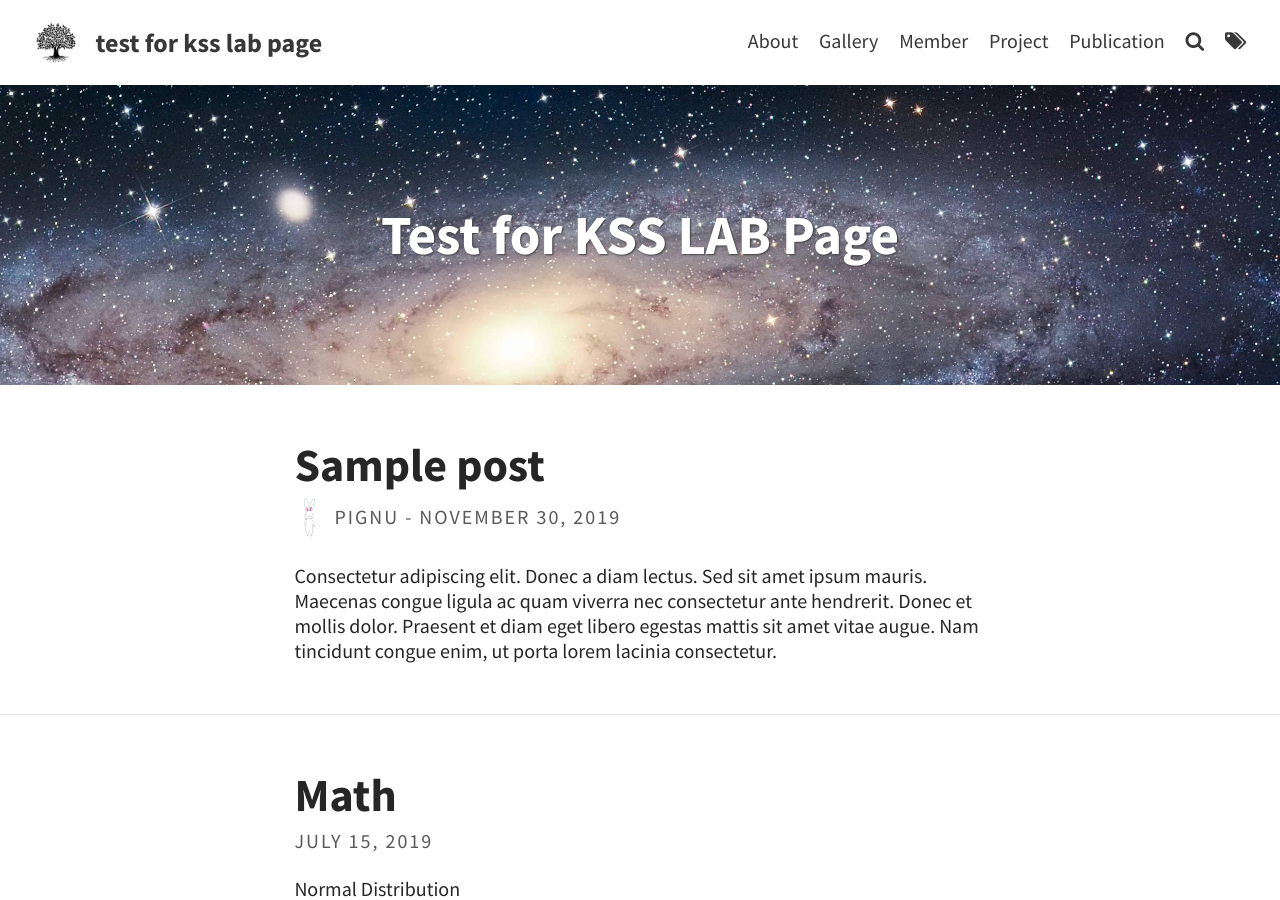
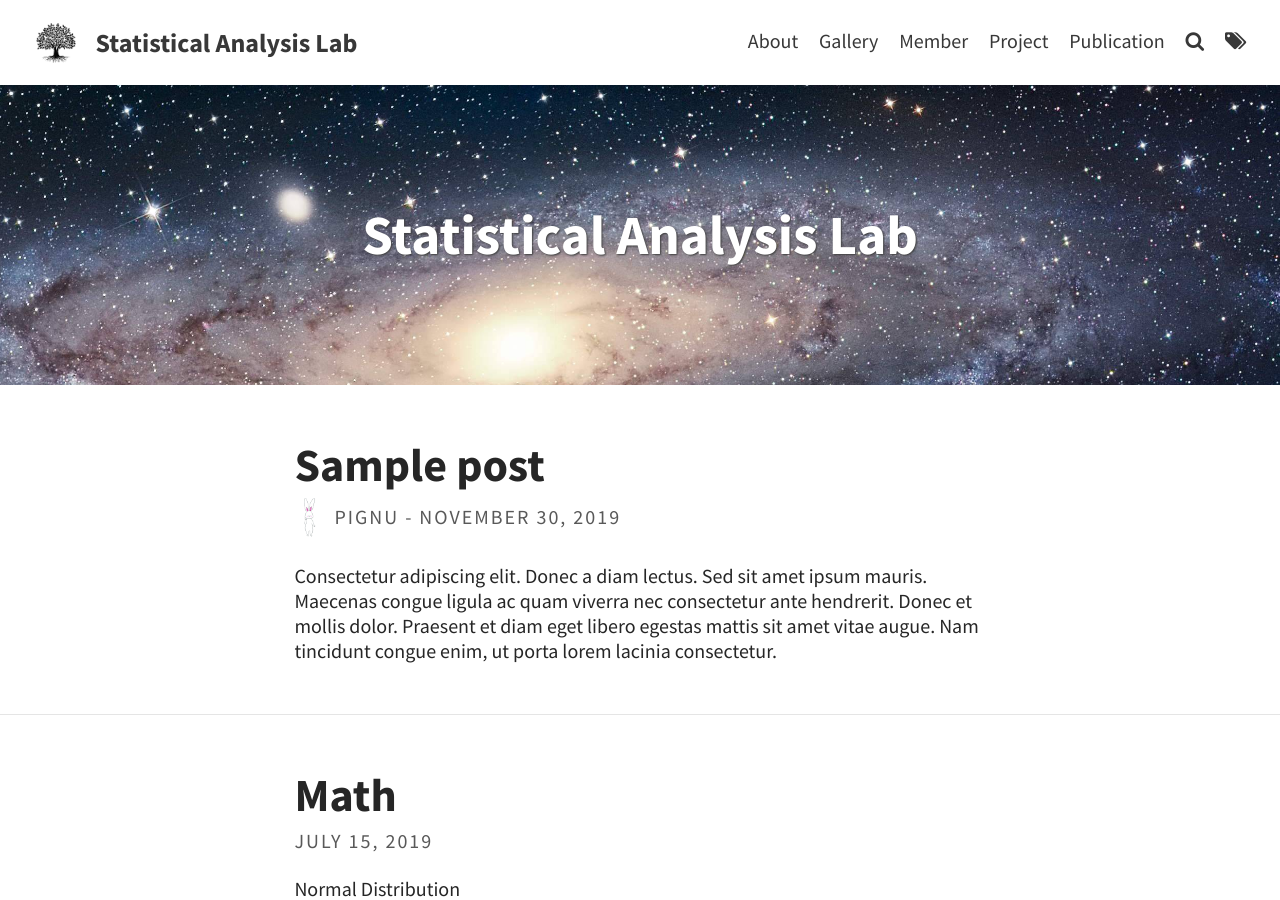
Before and after one commit to Statistical-Analysis-Lab/Statistical-Analysis-Lab.github.io, a Jekyll site: the page built from index.html, in a window 1280 px wide and 900 px high. Built offline with Jekyll 4.4.1, drawn with Linux system fonts in a browser that asks for light colours; the list of posts is cut into pages by our own code.

Commit message:
kss to stal

```diff
--- a/_config.yml
+++ b/_config.yml
@@ -1,9 +1,9 @@
 # SITE CONFIGURATION
 baseurl: ""
-url: "https://pignu.co.kr"
+url: "https://statistical-analysis-lab.github.io/"
 enforce_ssl: www.pignu.co.kr
-title: test for kss lab page # site's title
-description: "test for kss lab page" # used by search engines
+title:  Statistical Analysis Lab # site's title
+description: "STA Lab Ajou university" # used by search engines
 
 defaults:
   -
@@ -20,7 +20,7 @@ theme_settings:
   favicon: assets/favicon.ico
 
   # Header and footer text
-  header_text: Test for KSS LAB Page
+  header_text: Statistical Analysis Lab
   header_feature_image: assets/img/pexels/galaxy.jpeg
   footer_text: >
     Powered by <a href="https://blog.pignu.kr">Pignu Ante</a>
```
